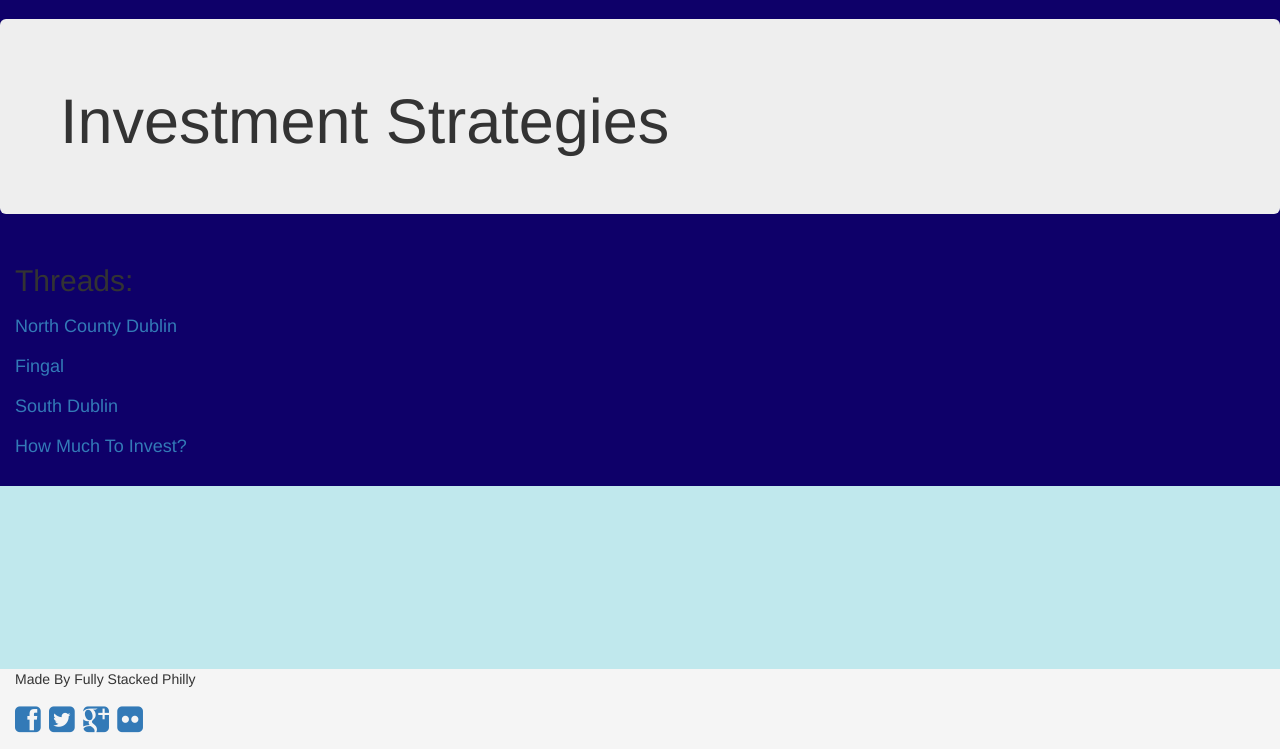
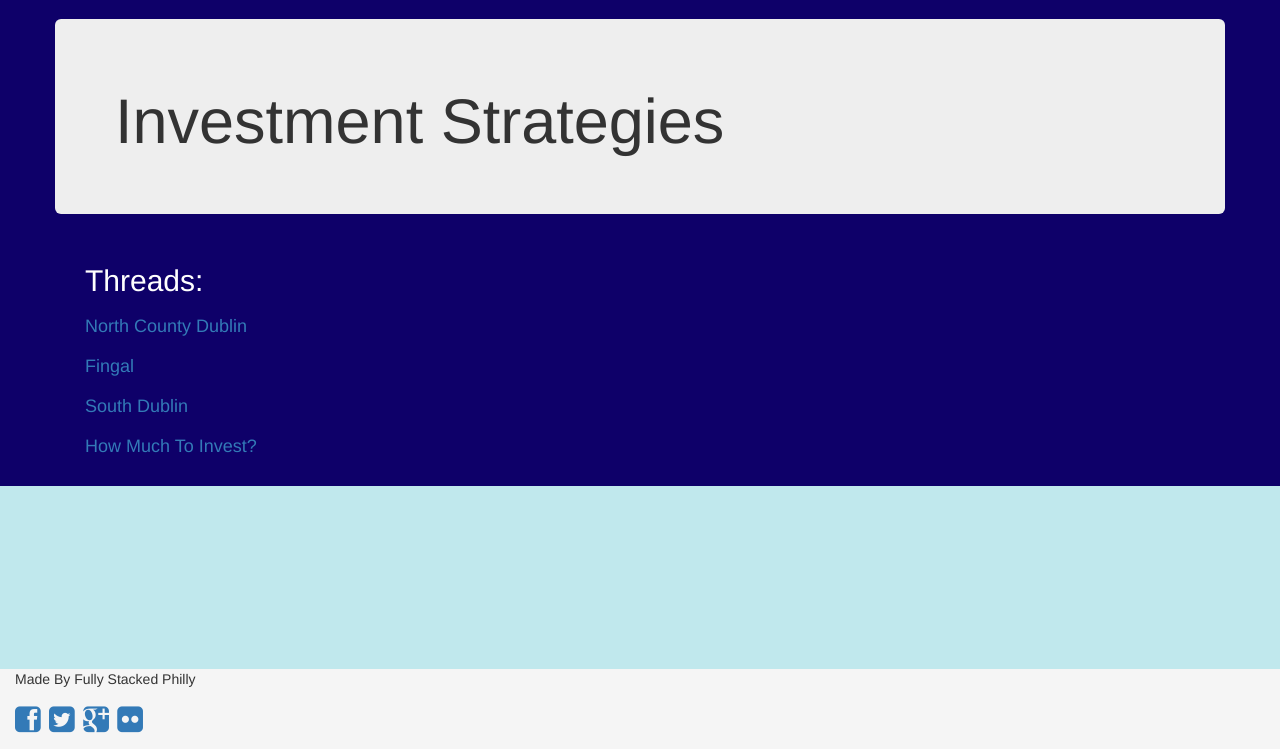
Before and after one commit to Code-Institute-Submissions/property_mogul_final, a Django app: page /threads/1/ in a window 1280 px wide. Shown: the part 51-800 px from the top of the page. Run offline with Django 3.2, Linux system fonts and the light colour scheme; data comes from the database, SQL or seed files in the repository; some libraries are stand-ins or nearby versions.

Commit message:
added containers for threads styling

```diff
--- a/templates/forum/thread.html
+++ b/templates/forum/thread.html
@@ -34,9 +34,6 @@
         </div>
     </div>
     <div><hr></div>
-{#        <section class="row comment col-md-6">#}
-{#            <div class="col-md-3 comment-profile">#}
-{#                <div class="container">#}
                     {% for post in thread.posts.all %}
                         <div class=" container content-section-c">
                             <h5>Member: {{ post.user.first_name }}
--- a/templates/forum/threads.html
+++ b/templates/forum/threads.html
@@ -2,11 +2,12 @@
 {% load threads_extras %}
 {% block content %}
     <div class="row header">
-        <div class="jumbotron">
+        <div class="jumbotron container">
             <h1>{{ subject.name }}</h1>
         </div>
+        <div class="container">
             <div class="col-md-12">
-            <h2>Threads: </h2>
+                <h2 style="color: white">Threads: </h2>
                 {% for thread in subject.threads.all %}
                     {% include "forum/thread_item.html" %}
                 {% endfor %}
@@ -18,4 +19,5 @@
                 {% endif %}
             </div>
         </div>
+    </div>
 {% endblock %}
```
Lines whose indentation alone changed are shown as unchanged.
